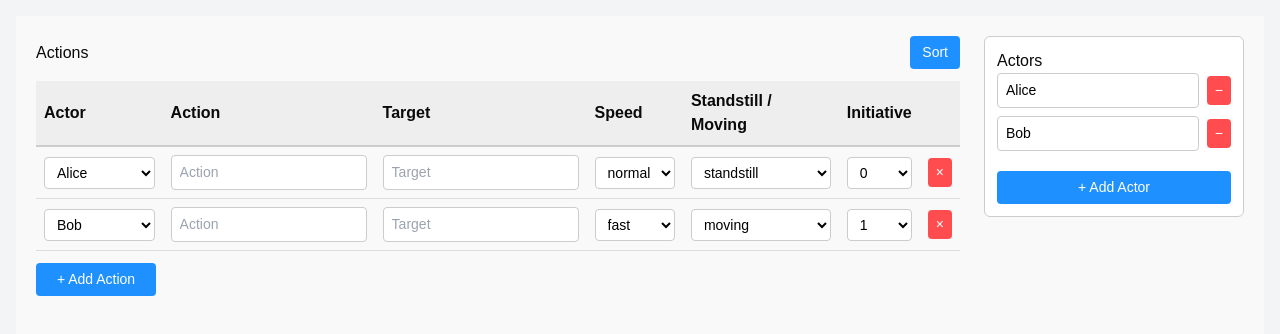
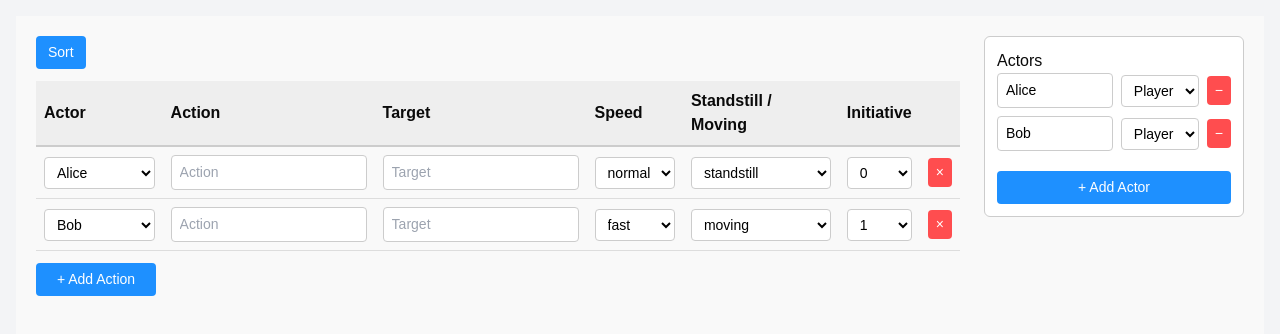
Before and after one commit to firesmoker/action-table, a React (Vite) app: page / in a window 1280 px wide. Shown: the top 334 px of the page. Built offline with nearby package versions, Linux system fonts and the light colour scheme.

Commit message:
added actor type functionality

```diff
--- a/src/ActionTableApp.jsx
+++ b/src/ActionTableApp.jsx
@@ -5,7 +5,10 @@ const MOVE_ORDER = { standstill: 2, moving: 1 };
 
 export default function ActionTableApp() {
   // Actor list state
-  const [actors, setActors] = useState(["Alice", "Bob"]);
+  const [actors, setActors] = useState([
+    { name: "Alice", type: "Player" },
+    { name: "Bob", type: "Player" },
+  ]);
 
   // Action rows state
   const [rows, setRows] = useState([
@@ -30,18 +33,27 @@ export default function ActionTableApp() {
   ]);
 
   function addActor() {
-    setActors((old) => [...old, ""]);
+    setActors((old) => [...old, { name: "", type: "Player" }]);
   }
   function removeActor(index) {
     setActors((old) => old.filter((_, i) => i !== index));
     setRows((old) =>
-      old.map((r) => (r.actor === actors[index] ? { ...r, actor: "" } : r))
+      old.map((r) =>
+        r.actor === actors[index].name ? { ...r, actor: "" } : r
+      )
     );
   }
   function updateActorName(index, val) {
     setActors((old) => {
       const copy = [...old];
-      copy[index] = val;
+      copy[index] = { ...copy[index], name: val };
+      return copy;
+    });
+  }
+  function updateActorType(index, val) {
+    setActors((old) => {
+      const copy = [...old];
+      copy[index] = { ...copy[index], type: val };
       return copy;
     });
   }
@@ -78,7 +90,18 @@ export default function ActionTableApp() {
       if (MOVE_ORDER[b.moveState] !== MOVE_ORDER[a.moveState]) {
         return MOVE_ORDER[b.moveState] - MOVE_ORDER[a.moveState];
       }
-      return Number(b.initiative) - Number(a.initiative);
+      if (Number(b.initiative) !== Number(a.initiative)) {
+        return Number(b.initiative) - Number(a.initiative);
+      }
+      // If tied, Players before NPCs
+      const actorA = actors.find((actor) => actor.name === a.actor);
+      const actorB = actors.find((actor) => actor.name === b.actor);
+      if (actorA && actorB) {
+        if (actorA.type !== actorB.type) {
+          return actorA.type === "Player" ? -1 : 1;
+        }
+      }
+      return 0;
     });
     setRows(sorted);
   }
@@ -171,7 +194,6 @@ export default function ActionTableApp() {
             alignItems: "center",
           }}
         >
-          <h2 style={{ margin: 0 }}>Actions</h2>
           <button style={buttonStyle} onClick={sortRows}>
             Sort
           </button>
@@ -202,8 +224,8 @@ export default function ActionTableApp() {
                       Select actor
                     </option>
                     {actors.map((a, i) => (
-                      <option key={i} value={a}>
-                        {a || "(empty)"}
+                      <option key={i} value={a.name}>
+                        {a.name || "(empty)"}
                       </option>
                     ))}
                   </select>
@@ -305,14 +327,22 @@ export default function ActionTableApp() {
           >
             <input
               type="text"
-              value={actor}
+              value={actor.name}
               onChange={(e) => updateActorName(i, e.target.value)}
               placeholder={`Actor ${i + 1} name`}
               style={{ ...inputStyle, flexGrow: 1 }}
             />
+            <select
+              value={actor.type}
+              onChange={(e) => updateActorType(i, e.target.value)}
+              style={{ ...selectStyle, width: 90 }}
+            >
+              <option value="Player">Player</option>
+              <option value="NPC">NPC</option>
+            </select>
             <button
               onClick={() => removeActor(i)}
-              aria-label={`Remove actor ${actor || "empty"}`}
+              aria-label={`Remove actor ${actor.name || "empty"}`}
               style={removeButtonStyle}
               type="button"
             >
```
